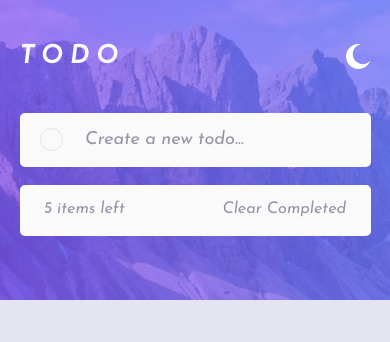
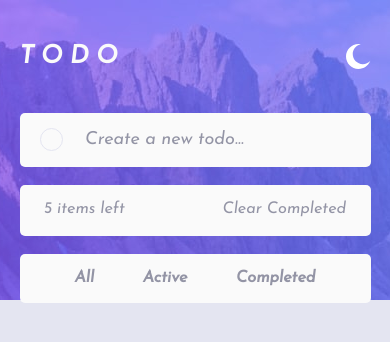
Before and after one commit to NastaranMO/todo, a React (Create React App) app: page / in a window 390 px wide. Shown: the top 342 px of the page. Built offline with nearby package versions, Linux system fonts and the light colour scheme.

Commit message:
add actions for mobile

```diff
--- a/src/components/Cards/index.scss
+++ b/src/components/Cards/index.scss
@@ -4,7 +4,6 @@
   padding: 0;
   width: 100%;
   background-color: var(--bg-color);
-
   li {
     display: flex;
     justify-content: space-between;
@@ -38,7 +37,7 @@
           font-weight: 700;
           cursor: pointer;
           &:hover {
-            color: blue;
+            color: rgb(0, 119, 255);
           }
         }
       }
@@ -59,3 +58,31 @@
     }
   }
 }
+.actions-mobile {
+  border-radius: 5px;
+  width: 100%;
+  background-color: var(--bg-color);
+  display: flex;
+  justify-content: center;
+  gap: 1em;
+  font-size: 0.9em;
+  color: var(--text-color-footer);
+
+  button {
+    background-color: inherit;
+    color: inherit;
+    border: none;
+    padding: 0;
+    font-size: inherit;
+    font-weight: 700;
+    padding: 1em;
+    cursor: pointer;
+    &:hover {
+      color: rgb(0, 119, 255);
+    }
+  }
+
+  @media (min-width: 600px) {
+    display: none;
+  }
+}
--- a/src/components/Cards/index.tsx
+++ b/src/components/Cards/index.tsx
@@ -14,6 +14,7 @@ type Props = {
 
 const Index = ({ todos }: Props) => {
   return (
+    <>
       <ul className='list'>
         {todos.map((todo) => (
           <Card key={todo.id} todo={todo} />
@@ -28,6 +29,12 @@ const Index = ({ todos }: Props) => {
           <button className='clear'>Clear Completed</button>
         </li>
       </ul>
+      <div className='actions-mobile'>
+        <button>All</button>
+        <button>Active</button>
+        <button>Completed</button>
+      </div>
+    </>
   );
 };
 
```
Lines whose indentation alone changed are shown as unchanged.
